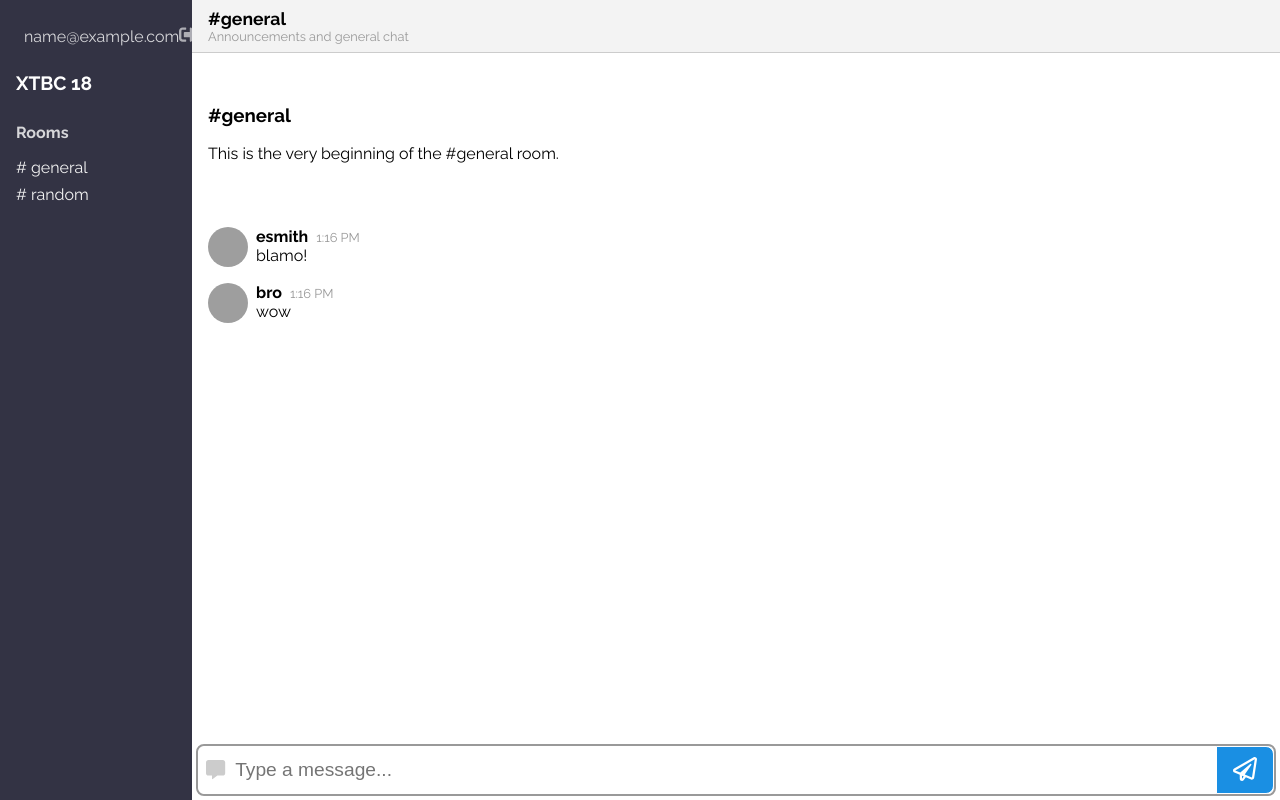
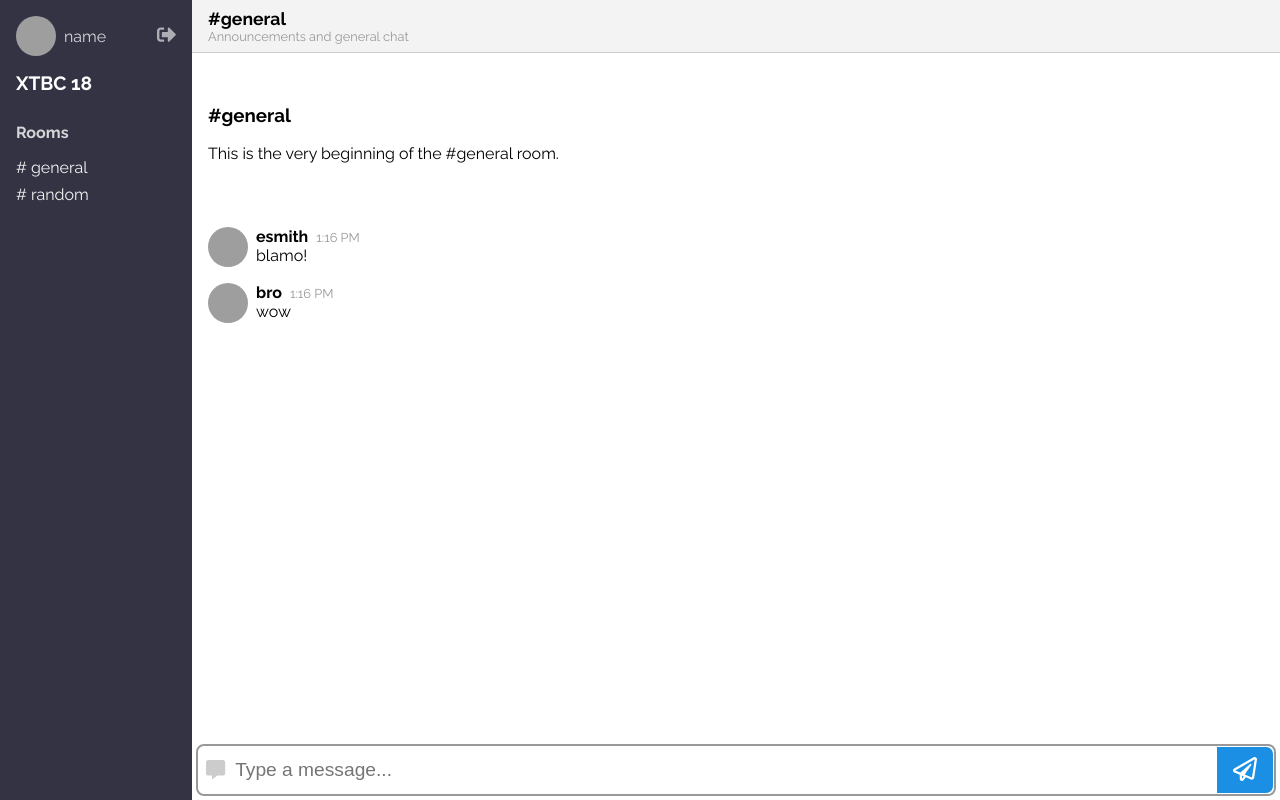
Before and after one commit to Smith2106/Chatagonia, a React (Create React App) app: page / in a window 1280 px wide. Both pictures are taken after typing "name@example.com" into the empty fields and a click on the button "Sign In". Built offline with nearby package versions, Linux system fonts and the light colour scheme; grey boxes are pictures that could not be loaded.

Commit message:
Add functionality to sign out

```diff
--- a/src/App.js
+++ b/src/App.js
@@ -17,11 +17,15 @@ class App extends Component {
     this.setState({ user });
   }
 
+  signOut = () => {
+    this.setState({ user: null });
+  }
+
   render() {
     return (
       <div className="App">
         {this.state.user ? (
-          <Main user={this.state.user} />
+          <Main user={this.state.user} signOut={this.signOut} />
         ) : (
           <SignIn signIn={this.signIn} />
         )}
--- a/src/Main.js
+++ b/src/Main.js
@@ -7,8 +7,8 @@ class Main extends Component {
     render() {
         return (
             <div className="Main" style={styles}>
-                <Sidebar user={this.props.user}/>
-                <Chat user={this.props.user}/>
+                <Sidebar user={this.props.user} signOut={this.props.signOut} />
+                <Chat user={this.props.user} />
             </div>
         );
     }
--- a/src/Sidebar.js
+++ b/src/Sidebar.js
@@ -3,10 +3,10 @@ import React from 'react';
 import UserInfo from './UserInfo';
 import RoomList from './RoomList';
 
-const Sidebar = ({ user }) => {
+const Sidebar = ({ user, signOut }) => {
     return (
         <aside className="Sidebar" style={styles.sidebar}>
-            <UserInfo style={styles.children} user={user} />
+            <UserInfo style={styles.children} user={user} signOut={signOut} />
             <h1 style={styles.h1}>XTBC 18</h1>
             <RoomList />
         </aside>
--- a/src/SignIn.js
+++ b/src/SignIn.js
@@ -11,7 +11,7 @@ class SignIn extends Component {
         e.preventDefault();
         this.props.signIn({
             uid: `${this.state.email}-asdfljasdfkljsaf234`,
-            displayName: this.state.email,
+            displayName: this.state.email.slice(0, this.state.email.indexOf('@')),
             email: this.state.email,
         });
         this.setState({
--- a/src/SignOutButton.js
+++ b/src/SignOutButton.js
@@ -1,9 +1,9 @@
 import React from 'react';
 import { StyleSheet, css } from 'aphrodite';
 
-const SignOutButton = () => {
+const SignOutButton = ({ signOut }) => {
     return (
-        <button className={css(styles.button)}>
+        <button className={css(styles.button)} onClick={signOut}>
             <i className="fas fa-sign-out-alt"></i>
         </button>
     );
--- a/src/UserInfo.js
+++ b/src/UserInfo.js
@@ -3,12 +3,12 @@ import React from 'react';
 import Avatar from './Avatar';
 import SignOutButton from './SignOutButton';
 
-const UserInfo = ({ user, style }) => {
+const UserInfo = ({ user, style, signOut }) => {
     return (
         <div className="UserInfo" style={{...style, ...styles.info}}>
             <Avatar style={styles.avatar} user={user} />
             <div className="user" style={styles.user}>{user.displayName}</div>
-            <SignOutButton />
+            <SignOutButton signOut={signOut} />
         </div>
     );
 };
```
